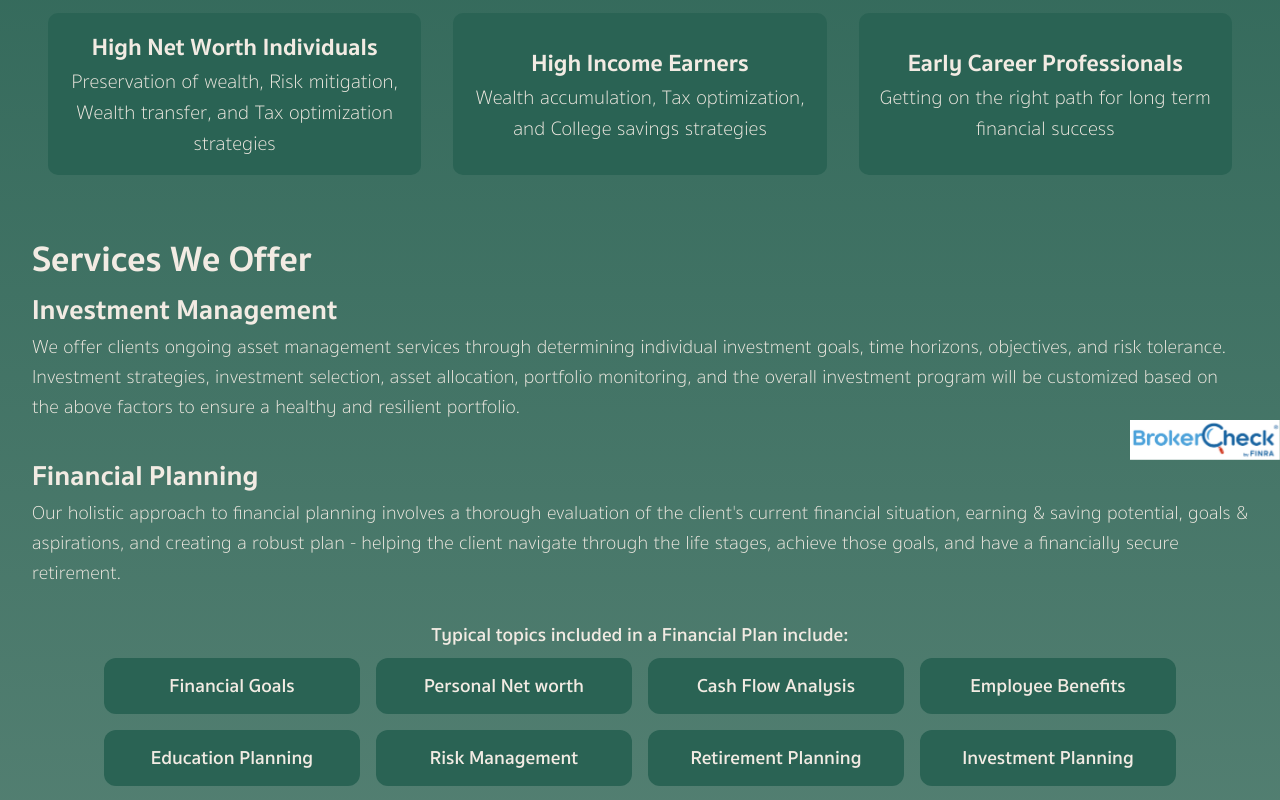
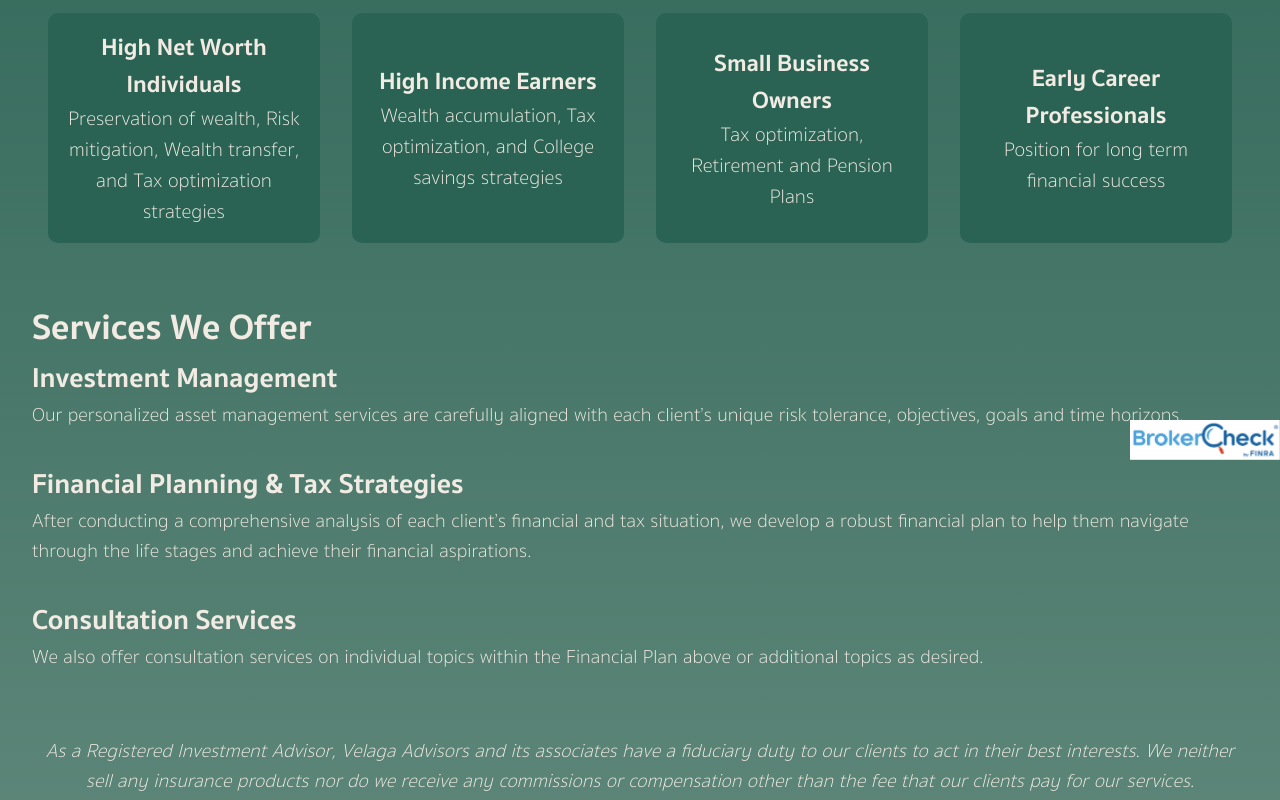
Before and after one commit to avelaga/velagaadvisors, a Next.js app: page /services in a window 1280 px wide. Shown: the part 340-1140 px from the top of the page. Built offline with nearby package versions, Linux system fonts and the light colour scheme.

Commit message:
content refresh to match sheet and reorder navbar links

```diff
--- a/components/navbar.js
+++ b/components/navbar.js
@@ -40,8 +40,8 @@ export default function Navbar() {
                 </div>
                 <div className={isCollapsed ? `${styles.none} ${styles.dropDown}` : styles.dropDown}>
                     <Link href="/services" className={usePathname() === '/services' ? `${styles.link} ${styles.active}` : styles.link}>SERVICES</Link>
+                    <Link href="/clientaccess" className={usePathname() === '/clientaccess' ? `${styles.link} ${styles.active}` : styles.link}>CLIENT ACCESS</Link>
                     <Link href="/about" className={usePathname() === '/about' ? `${styles.link} ${styles.active}` : styles.link}>ABOUT</Link>
-                    <Link href="/clientaccess" className={usePathname() === '/clientaccess' ? `${styles.link} ${styles.active}` : styles.link}>CLIENT ACCESS</Link>
                     <Link href="/contact" className={usePathname() === '/contact' ? `${styles.link} ${styles.active}` : styles.link}>CONTACT US</Link>
                 </div>
             </MediaQuery>
@@ -51,8 +51,8 @@ export default function Navbar() {
                 <Link href="/"><Image src="/logo.png" width={200} height={0} style={{ width: '200px', height: 'auto' }} className={styles.logo} /></Link>
                 <div className={styles.right}>
                     <Link href="/services" className={usePathname() === '/services' ? `${styles.link} ${styles.active}` : styles.link}>SERVICES</Link>
+                    <Link href="/clientaccess" className={usePathname() === '/clientaccess' ? `${styles.link} ${styles.active}` : styles.link}>CLIENT ACCESS</Link>
                     <Link href="/about" className={usePathname() === '/about' ? `${styles.link} ${styles.active}` : styles.link}>ABOUT</Link>
-                    <Link href="/clientaccess" className={usePathname() === '/clientaccess' ? `${styles.link} ${styles.active}` : styles.link}>CLIENT ACCESS</Link>
                     <Link href="/contact" className={usePathname() === '/contact' ? `${styles.link} ${styles.active}` : styles.link}>CONTACT US</Link>
                 </div>
             </MediaQuery>
--- a/pages/services.js
+++ b/pages/services.js
@@ -46,9 +46,17 @@ export default function Services() {
               <div className={styles.whoWeServeBody}>Wealth accumulation, Tax optimization, and College savings strategies
               </div>
             </div>
+
+            <div className={styles.whoWeServeItem}>
+              <div className={styles.whoWeServeHeader}>Small Business Owners</div>
+              <div className={styles.whoWeServeBody}>Tax optimization,
+              Retirement and Pension Plans
+              </div>
+            </div>
             <div className={styles.whoWeServeItem}>
               <div className={styles.whoWeServeHeader}>Early Career Professionals</div>
-              <div className={styles.whoWeServeBody}>Getting on the right path for long term financial success
+              <div className={styles.whoWeServeBody}>Position for
+              long term financial success
               </div>
             </div>
           </div>
@@ -59,29 +67,22 @@ export default function Services() {
             Investment Management
           </div>
           <div className={styles.body}>
-            We offer clients ongoing asset management services through determining individual investment goals, time horizons, objectives, and risk tolerance. Investment strategies, investment selection, asset allocation, portfolio monitoring, and the overall investment program will be customized based on the above factors to ensure a healthy and resilient portfolio.
+            Our personalized
+            asset management services are carefully aligned
+            with each client’s unique risk tolerance,
+            objectives, goals and time horizons.
           </div>
           <div className={styles.subheader}>
-            Financial Planning
+          Financial Planning & Tax Strategies
           </div>
-          <div className={`${styles.body} ${styles.finPlan}`} >
-            Our holistic approach to financial planning involves a thorough evaluation of the client's current financial situation, earning & saving potential, goals & aspirations, and creating a robust plan - helping the client navigate through the life stages, achieve those goals, and have a financially secure retirement.
-            <br />
+          <div className={styles.body} >
+            After
+            conducting a comprehensive analysis of each
+            client’s financial and tax situation, we develop a
+            robust financial plan to help them navigate
+            through the life stages and achieve their
+            financial aspirations.
           </div>
-          <div className={styles.cardHeader}>Typical topics included in a Financial Plan include:</div>
-          <div className={styles.cardList}>
-            <div className={styles.card}>Financial Goals</div>
-            <div className={styles.card}>Personal Net worth</div>
-            <div className={styles.card}>Cash Flow Analysis</div>
-            <div className={styles.card}>Employee Benefits</div>
-            <div className={styles.card}>Education Planning</div>
-            <div className={styles.card}>Risk Management</div>
-            <div className={styles.card}>Retirement Planning</div>
-            <div className={styles.card}>Investment Planning</div>
-            <div className={styles.card}>Tax Planning</div>
-            <div className={styles.card}>Estate Preservation</div>
-          </div>
-
           <div className={styles.subheader}>
             Consultation Services
           </div>
--- a/styles/Services.module.css
+++ b/styles/Services.module.css
@@ -39,10 +39,6 @@
     margin-bottom: 2rem;
     font-style: italic;
     text-align: center;
-}
-
-.finPlan {
-    padding-bottom: 0 !important;
 }
 
 .cardList {
```
Also changed, not shown: pages/index.js (+25 -8 lines).
